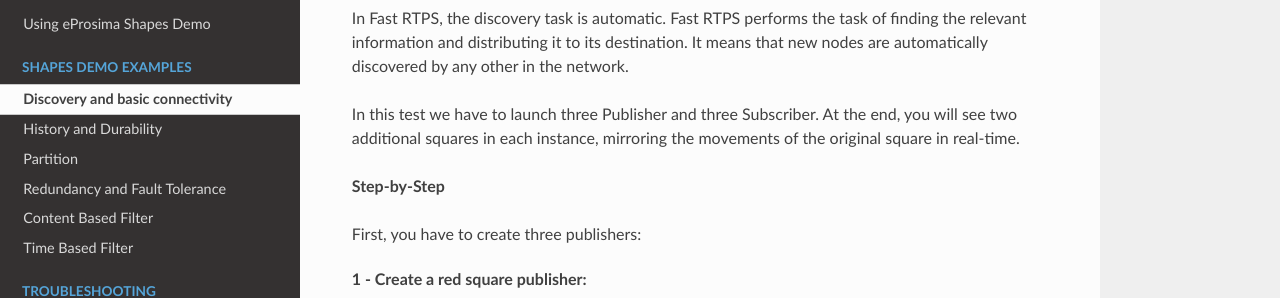
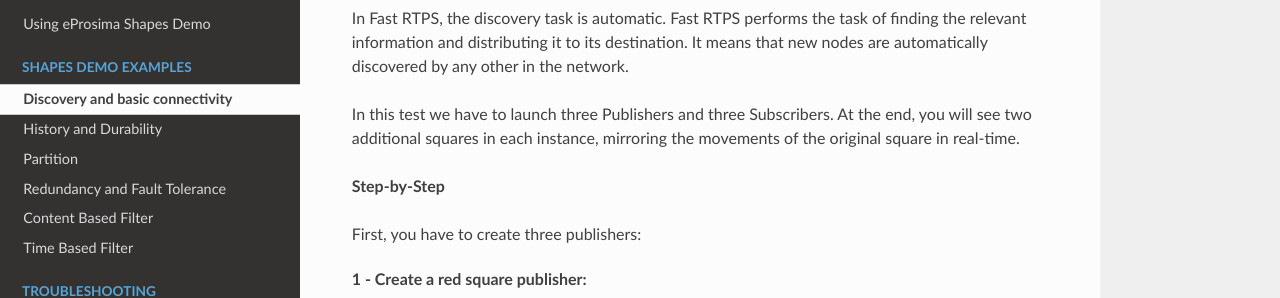
Before and after one commit to eProsima/Shapes-Demo-Docs, a Sphinx documentation site: the page built from docs/discovery.rst, in a window 1280 px wide and 900 px high. Shown: the part 153-451 px from the top of the window. Built offline with Sphinx 7.4.7 and the Read the Docs theme 2.0.0, drawn with Linux system fonts in a browser that asks for light colours.

Commit message:
Update discovery.rst

```diff
--- a/docs/discovery.rst
+++ b/docs/discovery.rst
@@ -3,7 +3,7 @@
 
 In Fast RTPS, the discovery task is automatic. Fast RTPS performs the task of finding the relevant information and distributing it to its destination. It means that new nodes are automatically discovered by any other in the network.
 
-In this test we have to launch three Publisher and three Subscriber. At the end, you will see two additional squares in each instance, mirroring the movements of the original square in real-time.
+In this test we have to launch three Publishers and three Subscribers. At the end, you will see two additional squares in each instance, mirroring the movements of the original square in real-time.
 
 **Step-by-Step**
 
```
